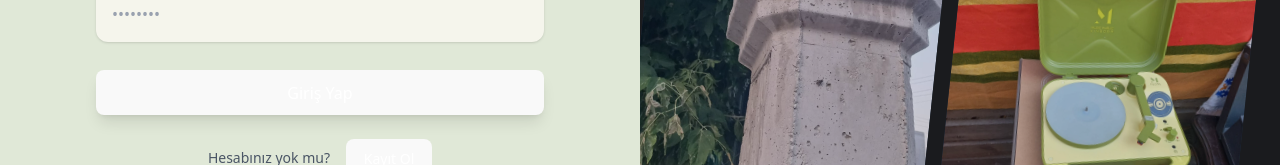
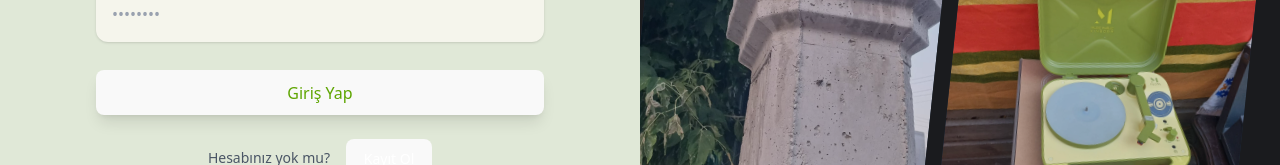
Before and after one commit to zisansarac/GlowSphere_2.0, a React (Vite) app in the folder frontend/: page / in a window 1280 px wide. Shown: the part 491-656 px from the top of the page. Built offline with nearby package versions, Linux system fonts and the light colour scheme; no server answers.

Commit message:
fixed login button

```diff
--- a/frontend/src/pages/AuthForm.tsx
+++ b/frontend/src/pages/AuthForm.tsx
@@ -91,7 +91,7 @@ const AuthForm = ({ isRegister, toggleAuthMode }: { isRegister: boolean, toggleA
                         <button
                             type="submit"
                             disabled={loading}
-                            className={`w-full py-3.5 px-4 rounded-xl shadow-lg text-base font-bold text-white bg-[${COLORS.SECONDARY}] hover:text-lime-200 hover:shadow-xl hover:-translate-y-0.5 transition-all duration-300 mt-2`}
+                            className={`w-full py-3.5 px-4 rounded-xl shadow-lg text-base font-bold text-lime-600 bg-[${COLORS.SECONDARY}] hover:text-lime-200 hover:shadow-xl hover:-translate-y-0.5 transition-all duration-300 mt-2`}
                         >
                             {loading ? <Loader2 className="w-7 h-7 animate-spin mx-auto" /> : (isRegister ? 'Kayıt Ol' : 'Giriş Yap')}
                         </button>
```
